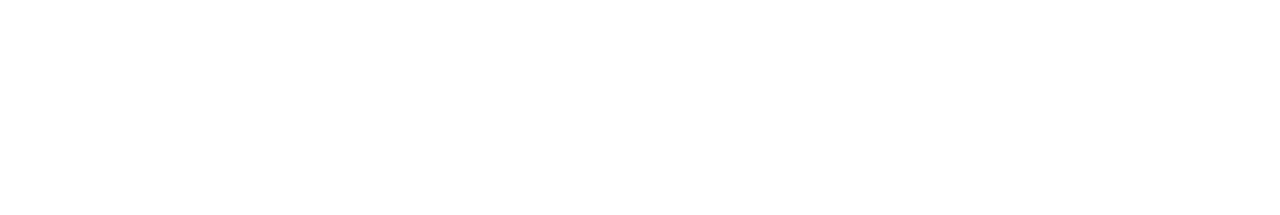
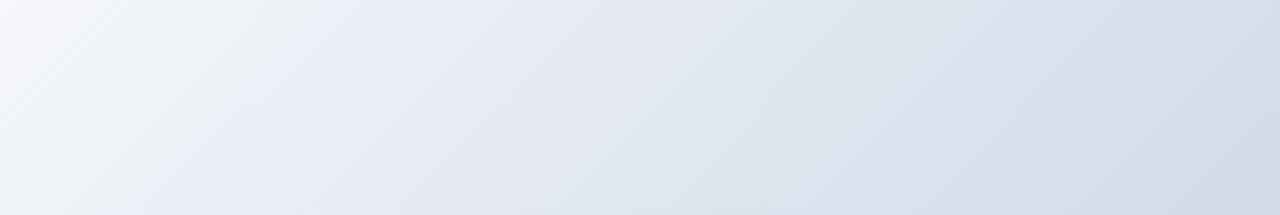
Before and after one commit to sunkengxd/dc_backend, a plain HTML site: page src/static/index.html in a window 1280 px wide. Shown: the top 215 px of the page. Drawn offline with Linux system fonts and the light colour scheme.

Commit message:
Fixed script declaration being in the wrong place

```diff
--- a/src/static/index.html
+++ b/src/static/index.html
@@ -1,10 +1,9 @@
 <!doctype html>
 <html lang="en">
     <head>
-        <meta charset="UTF-8" />
+        <link rel="stylesheet" type="text/css" href="./styles.css" />
+        <meta charset="utf-8" />
         <meta name="viewport" content="width=device-width, initial-scale=1.0" />
-        <script src="script.js" />
-        <link rel="stylesheet" href="styles.css" />
         <title>Speed Control</title>
     </head>
     <body>
@@ -40,5 +39,7 @@
                 Direction: <span id="directionValue">Forwards</span>
             </div>
         </div>
+
+        <script src="./script.js"></script>
     </body>
 </html>
```
